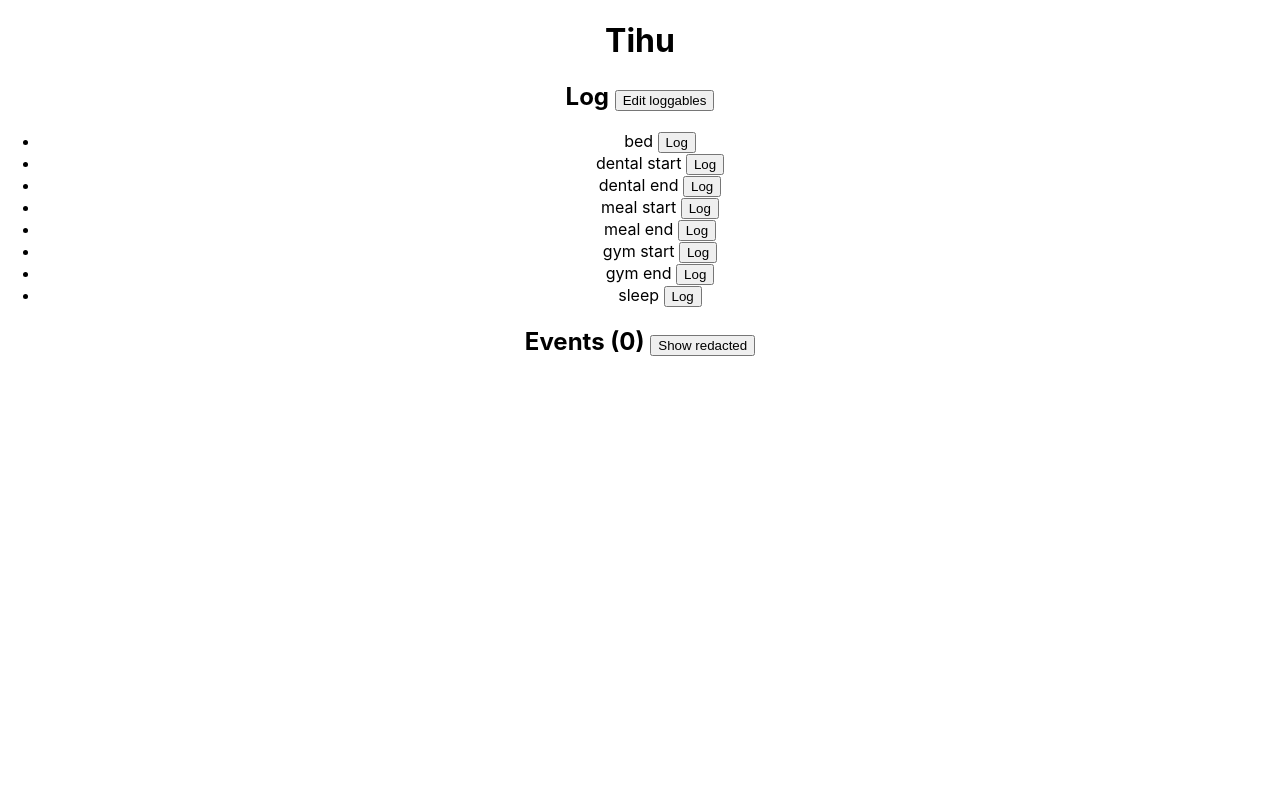
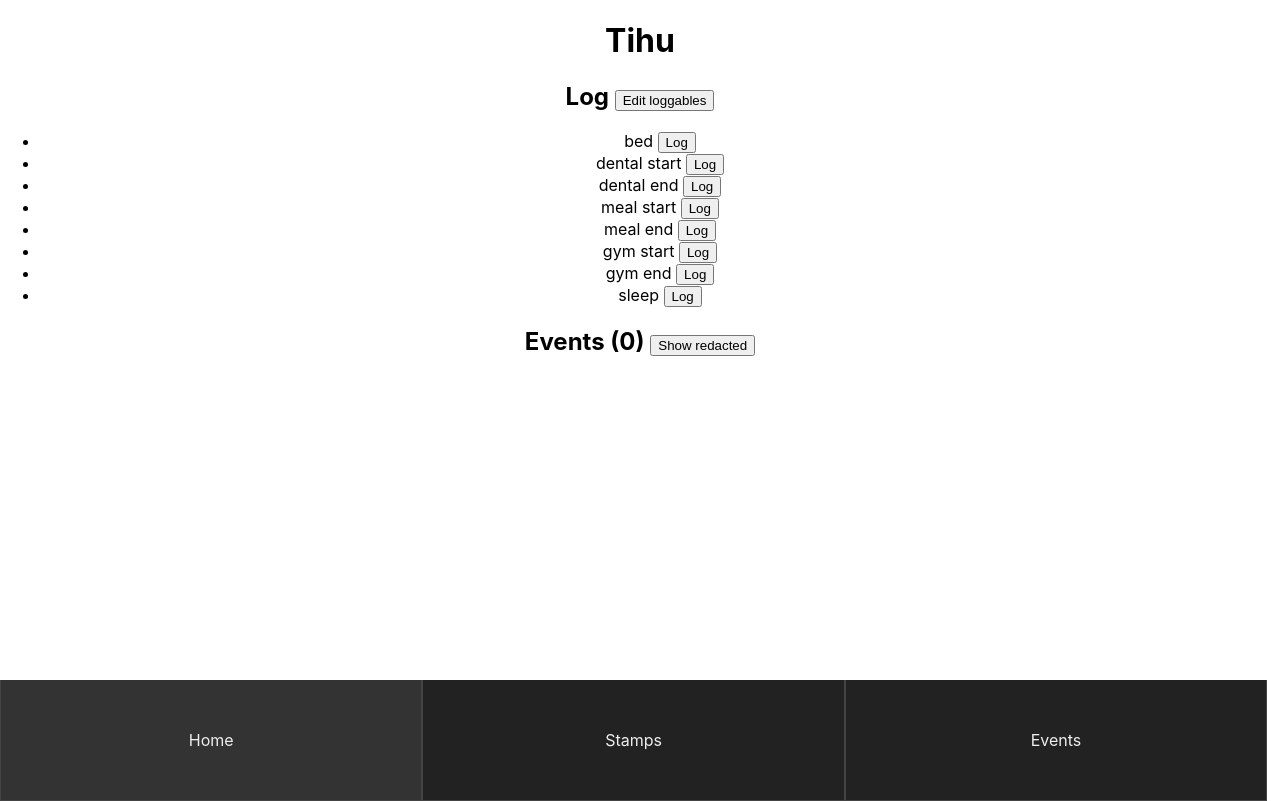
Before and after one commit to kylejlin/tihu, a React (Create React App) app: page / in a window 1280 px wide. Built offline with nearby package versions, Linux system fonts and the light colour scheme.

Commit message:
Add nav bar

```diff
--- a/src/App.css
+++ b/src/App.css
@@ -5,3 +5,27 @@
 .Event--redacted {
   color: red;
 }
+
+.NavBar {
+  position: absolute;
+  left: 0;
+  bottom: 0;
+  height: calc(0.15 * var(--minor-axis));
+}
+
+.NavBar__button {
+  --border-width: 1px;
+  width: calc(33vw - 2 * var(--border-width));
+  height: 100%;
+  display: inline-block;
+  background-color: #222;
+  color: #eee;
+  border: var(--border-width) solid #444;
+  border-top: 0;
+  line-height: calc(0.15 * var(--minor-axis));
+  user-select: none;
+}
+
+.NavBar__button--current {
+  background-color: #333;
+}
--- a/src/App.tsx
+++ b/src/App.tsx
@@ -1,6 +1,6 @@
 import React, { useState, useEffect } from "react";
 import "./App.css";
-import { Props, State, Event, StateHookProps } from "./types";
+import { Props, State, Event, StateHookProps, MenuKind } from "./types";
 
 function App({ stateProvider }: Props) {
   const stateHook = useState(
@@ -19,6 +19,8 @@ function App({ stateProvider }: Props) {
       <LoggableMenu stateHook={stateHook} />
 
       <EventsMenu stateHook={stateHook} />
+
+      <NavBar stateHook={stateHook} />
     </div>
   );
 }
@@ -27,6 +29,8 @@ export default App;
 
 function getDefaultState(): State {
   return {
+    menuKind: MenuKind.Home,
+
     loggableEventNames: [
       "bed",
       "dental start",
@@ -208,3 +212,60 @@ function EventsMenu({ stateHook }: StateHookProps) {
     </>
   );
 }
+
+function NavBar({ stateHook }: StateHookProps) {
+  const [state, setState] = stateHook;
+
+  function navigateToHomeMenu() {
+    setState((state) => ({
+      ...state,
+      menuKind: MenuKind.Home,
+    }));
+  }
+
+  function navigateToStampsMenu() {
+    setState((state) => ({
+      ...state,
+      menuKind: MenuKind.Stamps,
+    }));
+  }
+
+  function navigateToEventsMenu() {
+    setState((state) => ({
+      ...state,
+      menuKind: MenuKind.Events,
+    }));
+  }
+
+  return (
+    <div className="NavBar">
+      <div
+        className={
+          "NavBar__button" +
+          (state.menuKind === MenuKind.Home ? " NavBar__button--current" : "")
+        }
+        onClick={navigateToHomeMenu}
+      >
+        Home
+      </div>
+      <div
+        className={
+          "NavBar__button" +
+          (state.menuKind === MenuKind.Stamps ? " NavBar__button--current" : "")
+        }
+        onClick={navigateToStampsMenu}
+      >
+        Stamps
+      </div>
+      <div
+        className={
+          "NavBar__button" +
+          (state.menuKind === MenuKind.Events ? " NavBar__button--current" : "")
+        }
+        onClick={navigateToEventsMenu}
+      >
+        Events
+      </div>
+    </div>
+  );
+}
--- a/src/index.css
+++ b/src/index.css
@@ -7,3 +7,17 @@ body {
     "Ubuntu", "Cantarell", "Fira Sans", "Droid Sans", "Helvetica Neue",
     sans-serif;
 }
+
+@media (min-aspect-ratio: 1/1) {
+  html {
+    --major-axis: 100vw;
+    --minor-axis: 100vh;
+  }
+}
+
+@media (max-aspect-ratio: 1/1) {
+  html {
+    --major-axis: 100vh;
+    --minor-axis: 100vw;
+  }
+}
--- a/src/types.ts
+++ b/src/types.ts
@@ -10,12 +10,20 @@ export interface StateProvider {
 }
 
 export interface State {
+  readonly menuKind: MenuKind;
+
   readonly loggableEventNames: readonly string[];
   readonly isEditingLoggableEventNames: boolean;
   readonly tentativeNewLoggableEventName: string;
 
   readonly events: readonly Event[];
   readonly showRedactedEvents: boolean;
+}
+
+export enum MenuKind {
+  Home,
+  Stamps,
+  Events,
 }
 
 export type StateHook = readonly [
```
